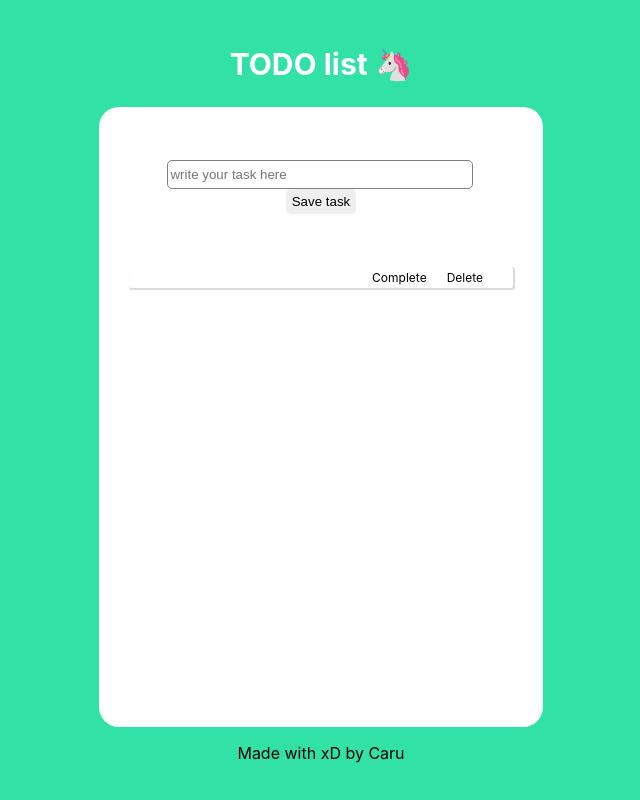
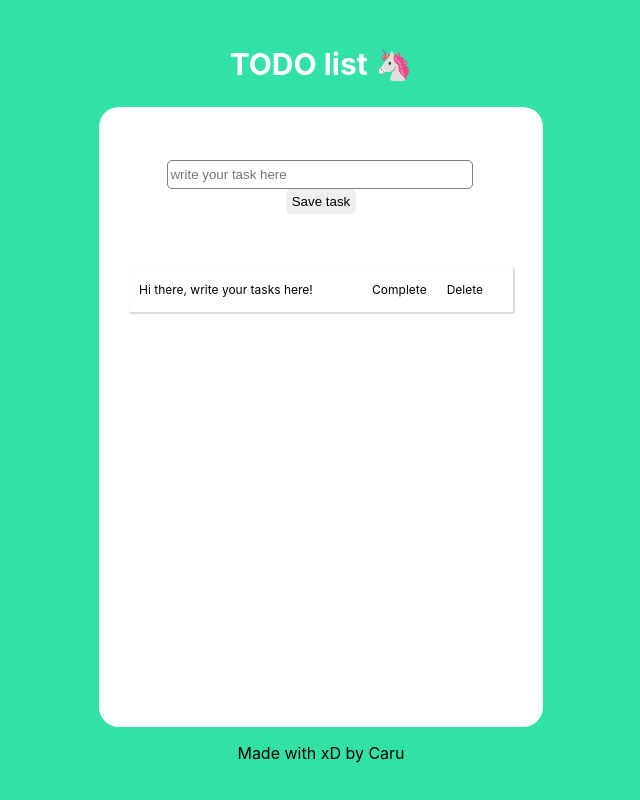
Before and after one commit to CarolinaMaffia/todo-list, a React (Create React App) app: page / in a window 1280 px wide. Shown: the whole page, without its empty margins (319-959 px from the left). Built offline with nearby package versions, Linux system fonts and the light colour scheme.

Commit message:
minimal changes

```diff
--- a/src/components/ShowItem/ShowItem.js
+++ b/src/components/ShowItem/ShowItem.js
@@ -5,7 +5,7 @@ import './ShowItem.scss';
 
 const ShowItem = () => {
     const [todos, setTodos] = useState([
-        { text: "",
+        { text: "Hi there, write your tasks here!",
           isCompleted: false,
         },
       ]);
```
